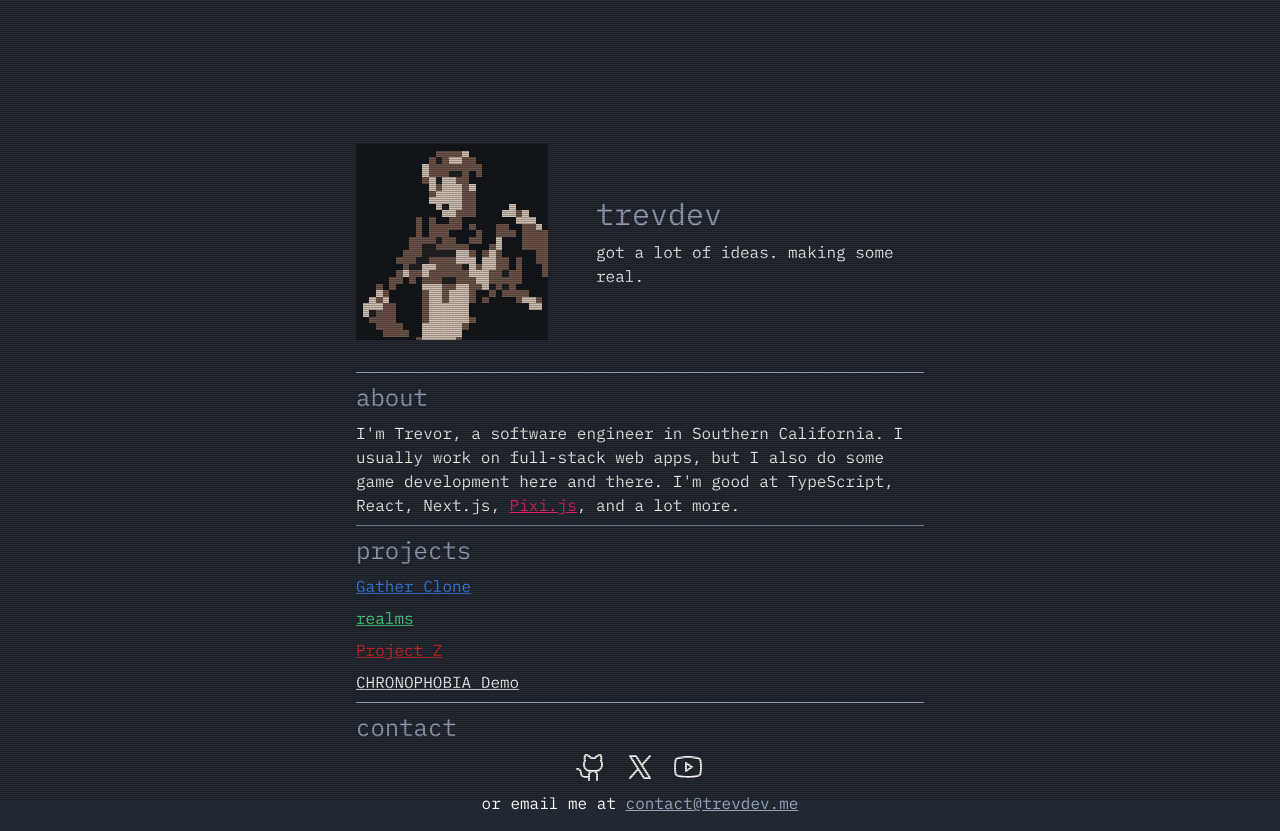
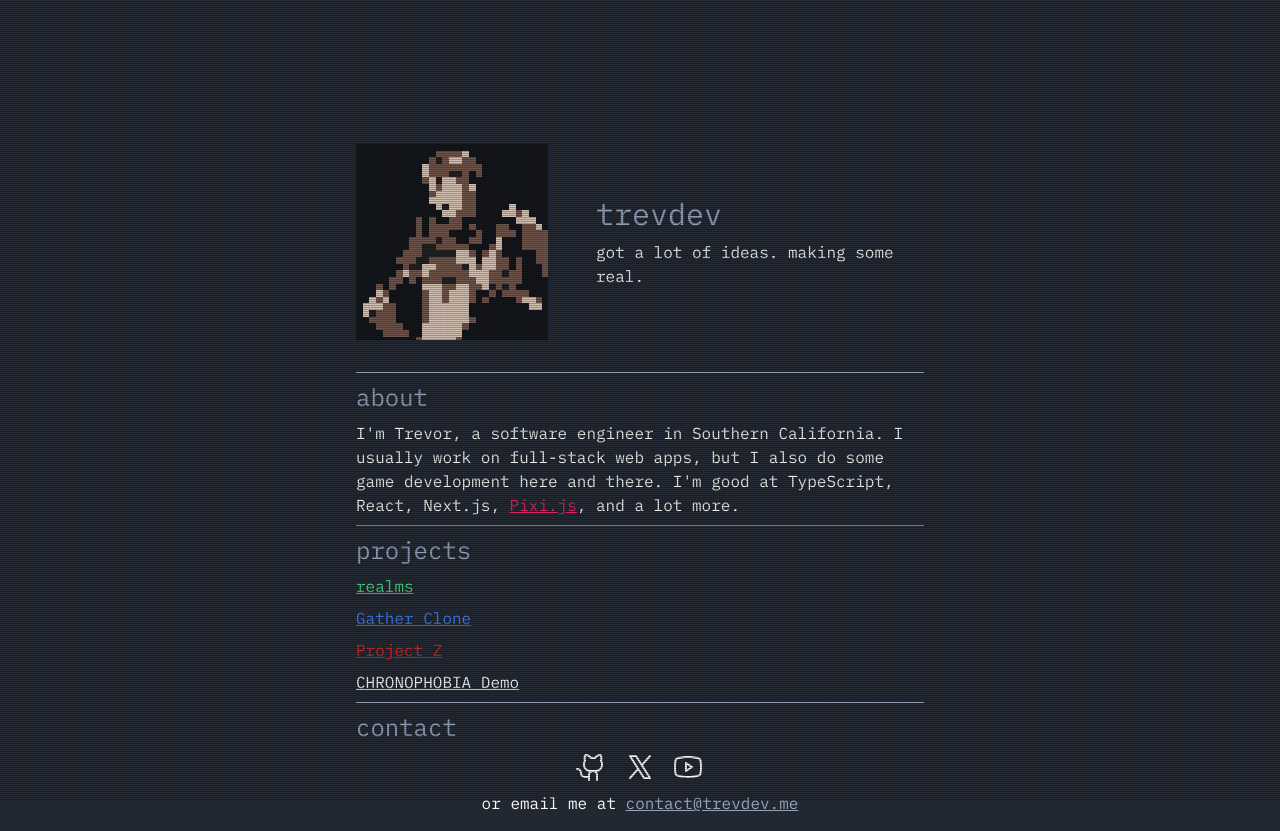
Before and after one commit to trevorwrightdev/trevdev-me, a Next.js app: page / in a window 1280 px wide. Built offline with nearby package versions, Linux system fonts and the light colour scheme.

Commit message:
moved realms to top

```diff
--- a/app/page.tsx
+++ b/app/page.tsx
@@ -23,8 +23,8 @@ export default function Home() {
                 </p>
                 <div className='h-[1px] w-full bg-slate-400'/>
                 <h1 className='text-2xl text-slate-400'>projects</h1>
+                <a href="https://www.realms.so/" target="_blank" rel="noopener noreferrer" className='underline max-w-max text-green-400'>realms</a>
                 <a href="https://gather.trevdev.me/" target="_blank" rel="noopener noreferrer" className='underline max-w-max text-blue-500'>Gather Clone</a>
-                <a href="https://www.realms.so/" target="_blank" rel="noopener noreferrer" className='underline max-w-max text-green-400'>realms</a>
                 <a href="https://trevdev-project-z.vercel.app/" target="_blank" rel="noopener noreferrer" className='underline max-w-max text-red-600'>Project Z</a>
                 <a href="https://store.steampowered.com/app/1634270/CHRONOPHOBIA/" target="_blank" rel="noopener noreferrer" className='underline max-w-max text-white'>CHRONOPHOBIA Demo</a>
                 <div className='h-[1px] w-full bg-slate-400'/>
```
